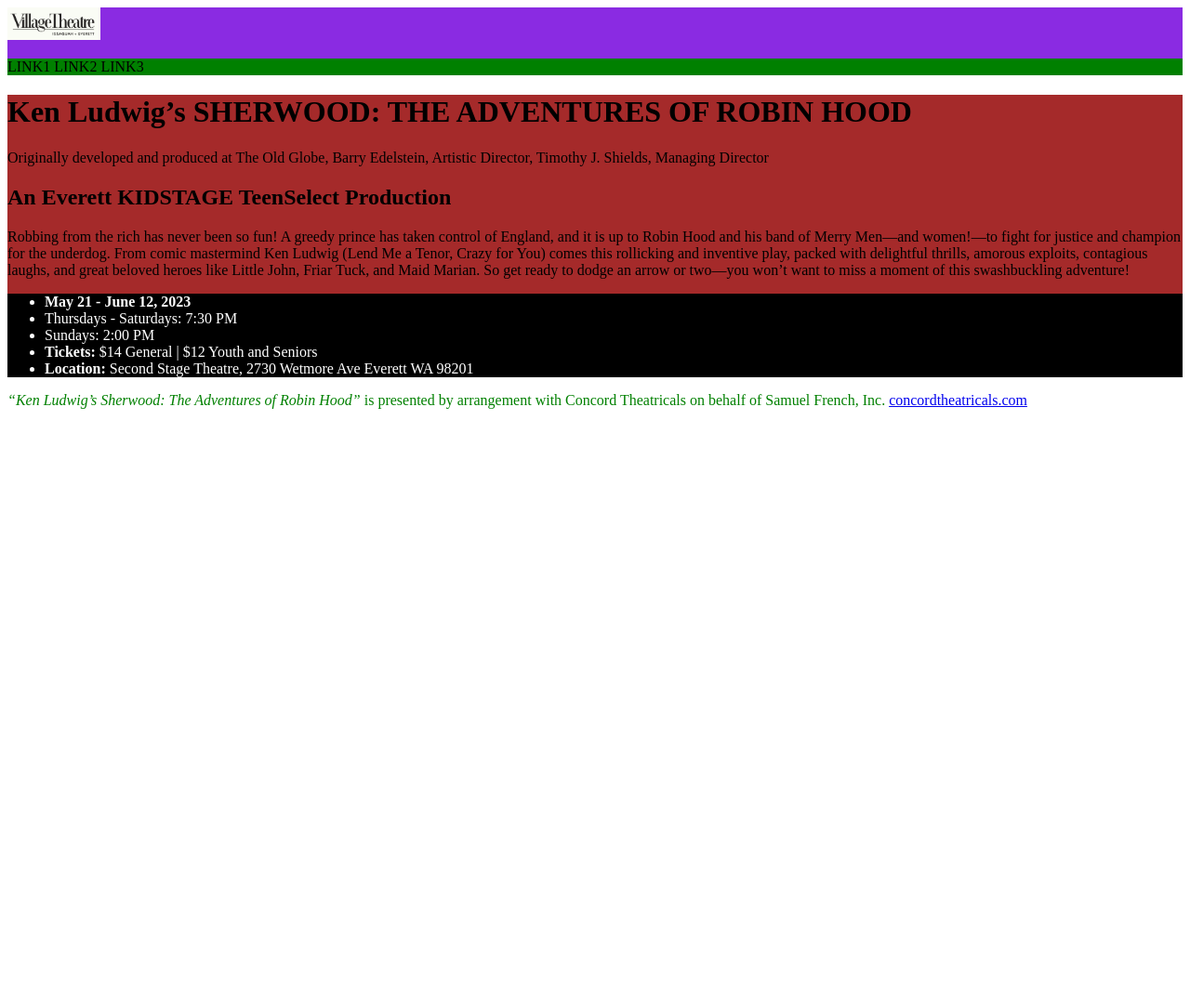
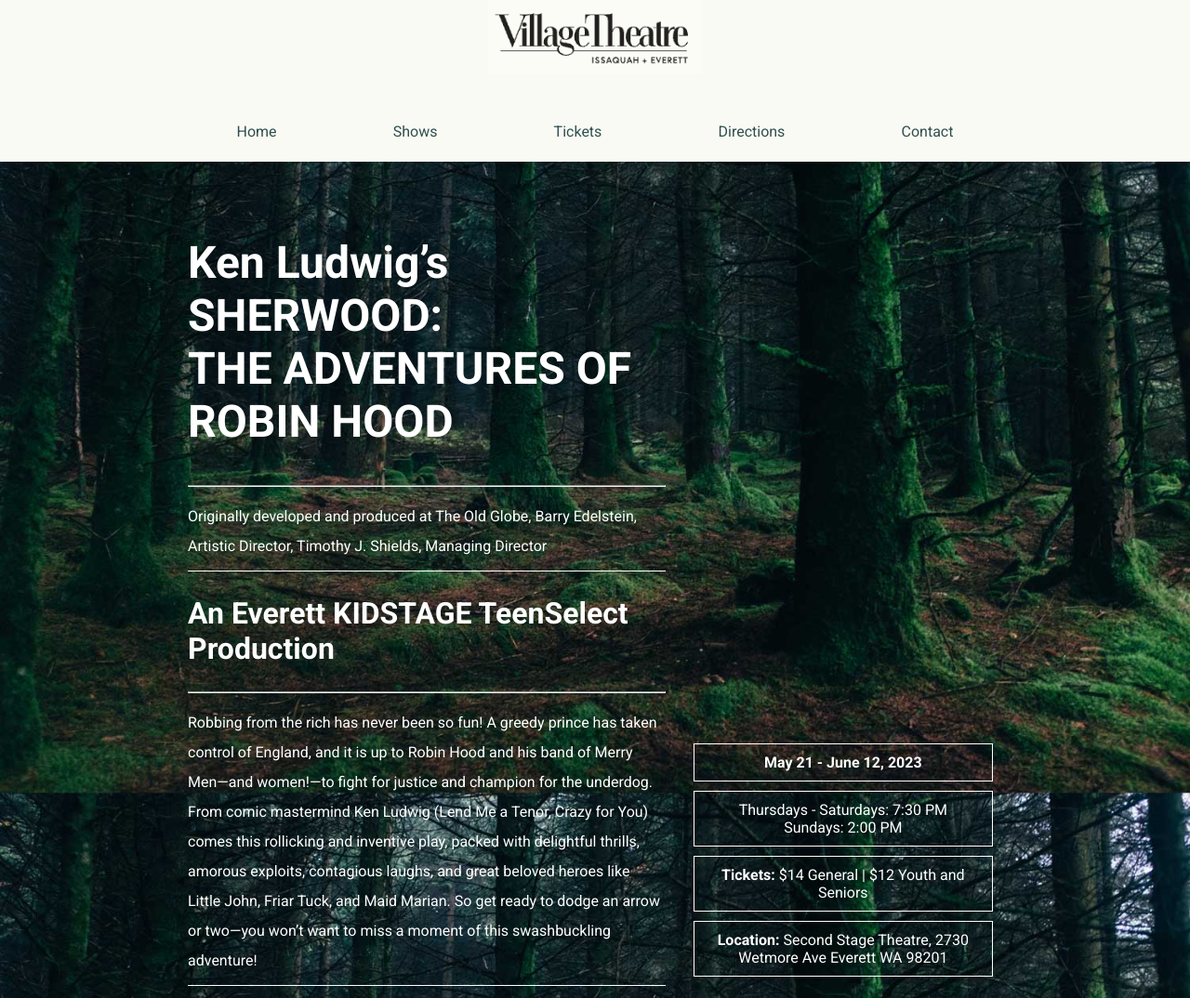
Before and after one commit to chlarson74/day-one, a plain HTML site: page pages/theater2.html in a window 1280 px wide. Shown: the top 1074 px of the page at 93% size. Before the commit the page ends 800 px from the top, so only its background shows below. Drawn offline with Linux system fonts and the light colour scheme.

Commit message:
updated the theater 2 project

```diff
--- a/pages/theater2.html
+++ b/pages/theater2.html
@@ -4,27 +4,34 @@
     <meta charset="UTF-8">
     <meta name="viewport" content="width=device-width, initial-scale=1.0">
     <title>Document</title>
+    <link rel="preconnect" href="https://fonts.googleapis.com">
+    <link rel="preconnect" href="https://fonts.gstatic.com" crossorigin>
+    <link href="https://fonts.googleapis.com/css2?family=Roboto:ital,wght@0,300;0,400;0,700;1,300&display=swap" rel="stylesheet">
     <link href="../styles/theater.css" rel="stylesheet" type="text/css">
 </head>
 <body>
     <header>
         <img src="../images/village-logo.png" width="100px" height="auto"/>
         <nav>
-            <p>
-             LINK1  LINK2  LINK3
-            </p>
+             <p>Home</p>
+             <p>Shows</p>
+             <p>Tickets</p>
+             <p>Directions</p>
+             <p>Contact</p>
         </nav>
     </header>
     <main>
-   <h1>Ken Ludwig’s SHERWOOD: THE ADVENTURES OF ROBIN HOOD</h1>
+        <article>
+            <h1>Ken Ludwig’s SHERWOOD:<br>THE ADVENTURES OF ROBIN HOOD</h1>
+            <hr>
             <p>Originally developed and produced at The Old Globe, Barry Edelstein, Artistic Director, Timothy J. Shields, Managing Director</p>
             <h2>An Everett KIDSTAGE TeenSelect Production</h2>
+            <hr>
             <p>Robbing from the rich has never been so fun! A greedy prince has taken control of England, and it is up to Robin Hood and his band of Merry Men—and women!—to fight for justice and champion for the underdog. From comic mastermind Ken Ludwig (Lend Me a Tenor, Crazy for You) comes this rollicking and inventive play, packed with delightful thrills, amorous exploits, contagious laughs, and great beloved heroes like Little John, Friar Tuck, and Maid Marian. So get ready to dodge an arrow or two—you won’t want to miss a moment of this swashbuckling adventure!</p>
+        </article>
         <ul>
             <li><b>May 21 - June 12, 2023</b></li>
-        <li>Thursdays - Saturdays: 7:30 PM</li>
-        <li>Sundays: 2:00 PM</li>
-
+            <li>Thursdays - Saturdays: 7:30 PM<br>Sundays: 2:00 PM</li>
             <li><b>Tickets:</b> $14 General | $12 Youth and Seniors</li>
             <li><b>Location:</b> Second Stage Theatre, 2730 Wetmore Ave
                 Everett WA 98201</li>
--- a/styles/theater.css
+++ b/styles/theater.css
@@ -1,22 +1,85 @@
-header {
-    background-color: blueviolet;
+body {
+    background-image: url(../images/sherwood2.jpg);
+    background-size: cover;
+    background-repeat: none;
+    background-attachment: fixed;
+    font-family: 'Roboto', sans-serif;
+    margin:0px;
+    padding:0px;
+    box-sizing:border-box;
+    font-size:16px;
 }
 
-nav {
-    background-color: green;
+/* nav {
+    display: flex;
+    flex-wrap: wrap;
+} */
+
+header img {
+    display: block;
+    margin: auto;
+    height: 80px;
+    width: auto;
+}
+header {
+    background-color: rgb(250, 250, 244);
 }
 
-main {
-    background-color: brown;
+nav p {
+    display: flex;
+    flex-grow: 1;
+    justify-content: center;
+    color:darkslategray;
+}
+nav p:hover {
+    color:darkgoldenrod;
+}
+nav, main, footer {
+    color:white;
+    display: flex;
+    width:70%;
+    justify-content: center;
+    margin:30px auto;
 }
 
-ul {
-    background-color: black;
+article {
+    width:60%;
+    padding:10px;
 }
-li {
-    color:white;
+article p {
+    border-bottom:solid 1px white;
+    padding-bottom: 10px;
+}
+main ul {
+    width:40%;
+    padding:10px;
+    align-self: flex-end;
 }
 
-footer {
-    color:green;
+main ul li {
+    list-style-type: none;
+    padding:10px;
+    margin:10px;
+    border:solid white 1px;
+    text-align: center;
 }
+
+main ul li:hover {
+    background-color:white;
+    color:darkslategray;
+}
+
+
+h1 {
+    font-size:3em;
+}
+h2 {
+    font-size:2em;
+}
+p {
+    line-height: 2em;
+}
+
+footer a {
+    color:darkgoldenrod;
+}
```
Also changed, not shown: images/sherwood2.jpg (added). Lines whose indentation alone changed are shown as unchanged.
